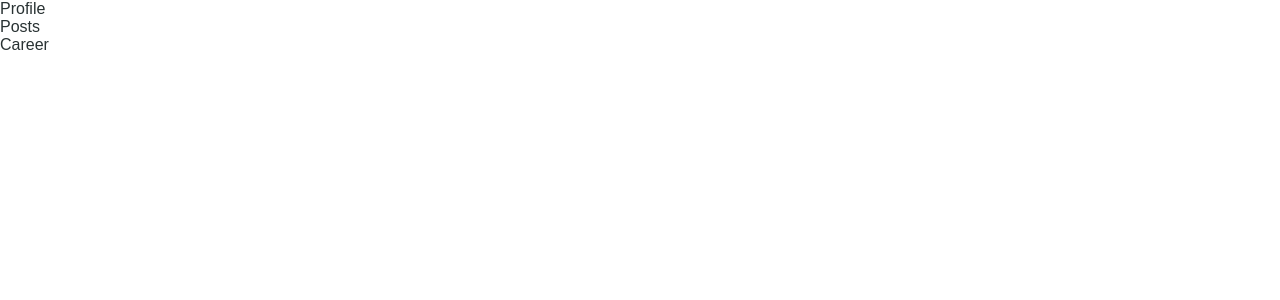
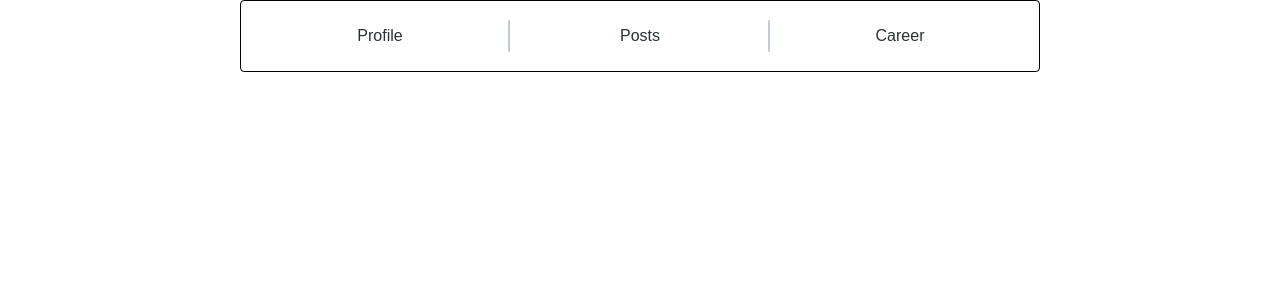
Before and after one commit to Mutasan/My-Portfolio, a Nuxt app: page / in a window 1280 px wide. Shown: the top 300 px of the page. Built offline with nearby package versions, Linux system fonts and the light colour scheme.

Commit message:
とりあえずHeaderのボタンつくった

```diff
--- a/components/molecules/HeaderButton.vue
+++ b/components/molecules/HeaderButton.vue
@@ -1,10 +1,12 @@
 <template>
   <div>
-    <ul>
-      <li>Profile</li>
-      <li>Posts</li>
-      <li>Career</li>
-    </ul>
+    <div class="section-area">
+      <ul class="navi-area">
+        <a href=""><li>Profile</li></a>
+        <a href=""><li>Posts</li></a>
+        <a href=""><li>Career</li></a>
+      </ul>
+    </div>
   </div>
 </template>
 
@@ -15,4 +17,79 @@ import { Component, Vue } from 'vue-property-decorator'
 export default class HeaderButton extends Vue {}
 </script>
 
-<style lang="scss" scoped></style>
+<style lang="scss" scoped>
+* {
+  padding-inline-start: 0px;
+}
+
+ol,
+ul,
+li {
+  list-style: none;
+}
+
+ul {
+  list-style-type: none;
+  margin-block-start: 0em;
+  margin-block-end: 0em;
+  padding-inline-start: 0px;
+  height: 100%;
+  display: -webkit-box;
+  display: -ms-flexbox;
+  display: flex;
+  -webkit-box-align: center;
+  -ms-flex-align: center;
+  align-items: center;
+  -webkit-box-pack: center;
+  -ms-flex-pack: center;
+  justify-content: center;
+}
+
+a {
+  text-decoration: none;
+  width: 260px;
+  height: 100%;
+  line-height: 70px;
+  position: relative;
+  -webkit-box-sizing: border-box;
+  box-sizing: border-box;
+  text-align: center;
+
+  &::before {
+    content: '';
+    width: 2px;
+    height: 32px;
+    background-color: #c3ccd5;
+    border-radius: 8px;
+    position: absolute;
+    right: 0;
+    top: 50%;
+    -webkit-transform: translateY(-50%);
+    transform: translateY(-50%);
+  }
+
+  &:last-child::before {
+    content: none;
+  }
+}
+
+.navi-area {
+  background-color: #fff;
+  width: 800px;
+  height: 72px;
+  margin: 0 auto;
+  border: solid 1px #000;
+  border-radius: 4px;
+  -webkit-box-sizing: border-box;
+  box-sizing: border-box;
+  position: relative;
+  z-index: 10;
+}
+
+.section-area {
+  position: relative;
+  width: 1040px;
+  height: 100%;
+  margin: 0 auto;
+}
+</style>
```
